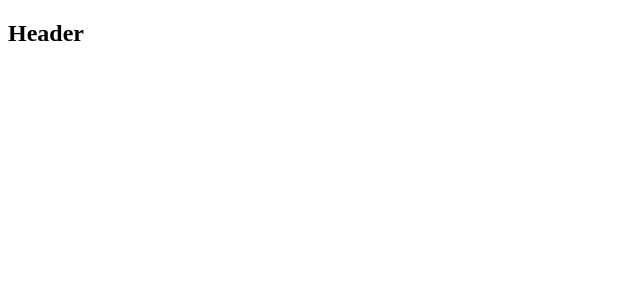
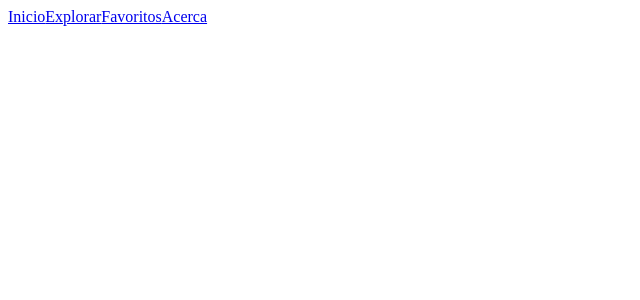
Before and after one commit to ElvisGT/space, a React (Create React App) app: page / in a window 1280 px wide. Shown: the top 300 px of the page, without its empty margins (0-640 px from the left). Built offline with nearby package versions, Linux system fonts and the light colour scheme.

Commit message:
Proyecto listo y configurado para empezar con el desarrollo

```diff
--- a/src/App.js
+++ b/src/App.js
@@ -1,4 +1,4 @@
-import {Layout} from 'containers/Layout.jsx';
+import Layout from './containers/Layout';
 
 function App() {
   return (
--- a/src/components/Header.jsx
+++ b/src/components/Header.jsx
@@ -2,8 +2,11 @@ import React from 'react'
 
 export const Header = () => {
   return (
-    <div>
-        <h2>Header</h2>
-    </div>
+    <nav>
+      <a href='#'>Inicio</a>
+      <a href='#'>Explorar</a>
+      <a href='#'>Favoritos</a>
+      <a href='#'>Acerca</a>
+    </nav>
   )
 }
--- a/src/jsconfig.json
+++ /dev/null
@@ -1,5 +0,0 @@
-{
-    "compilerOpcions":{
-        "baseUrl":"../src",
-    }
-}
```
Also changed, not shown: src/containers/Layout.jsx (+5 -2 lines), 2 other files (tests, documents, lock files or other folders).
